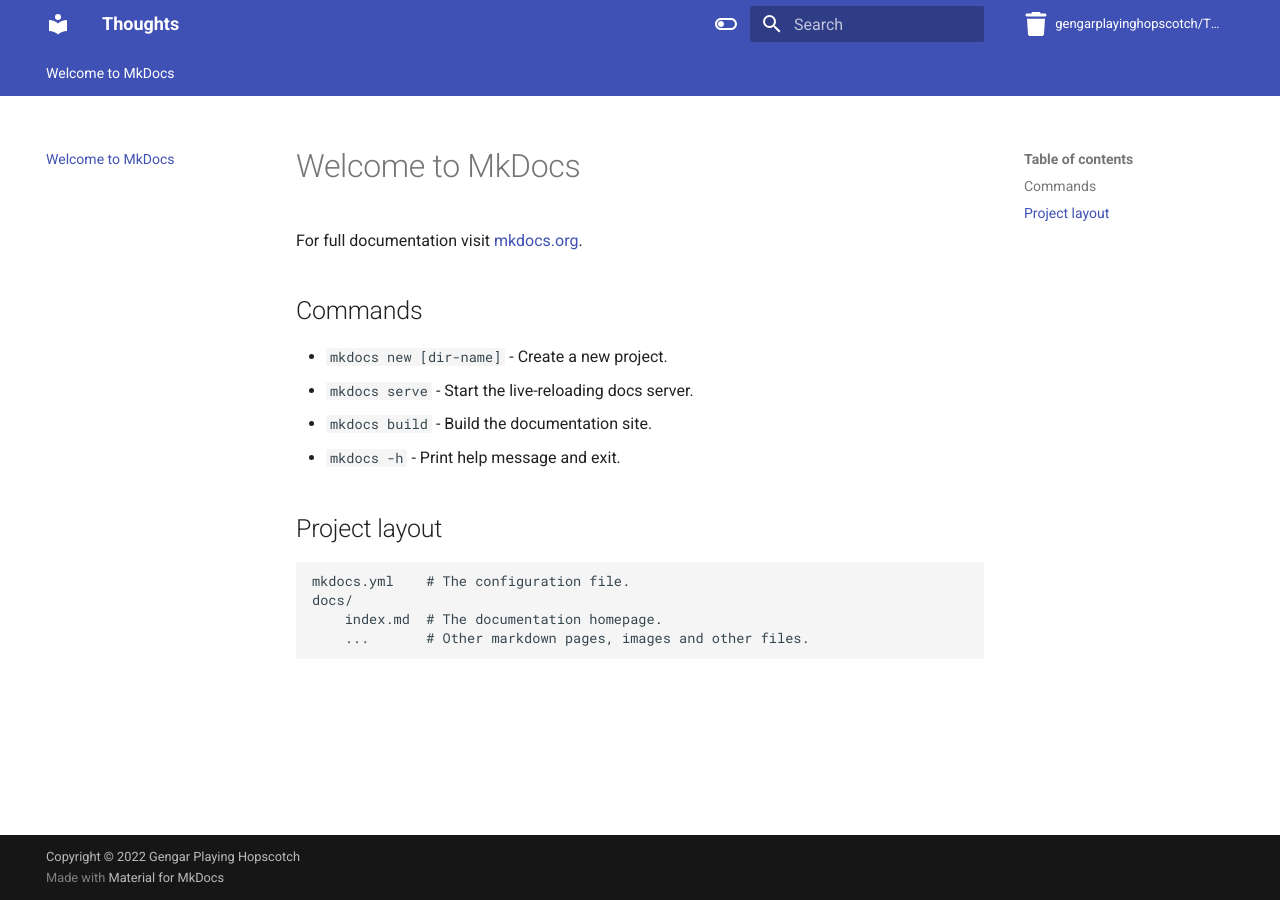
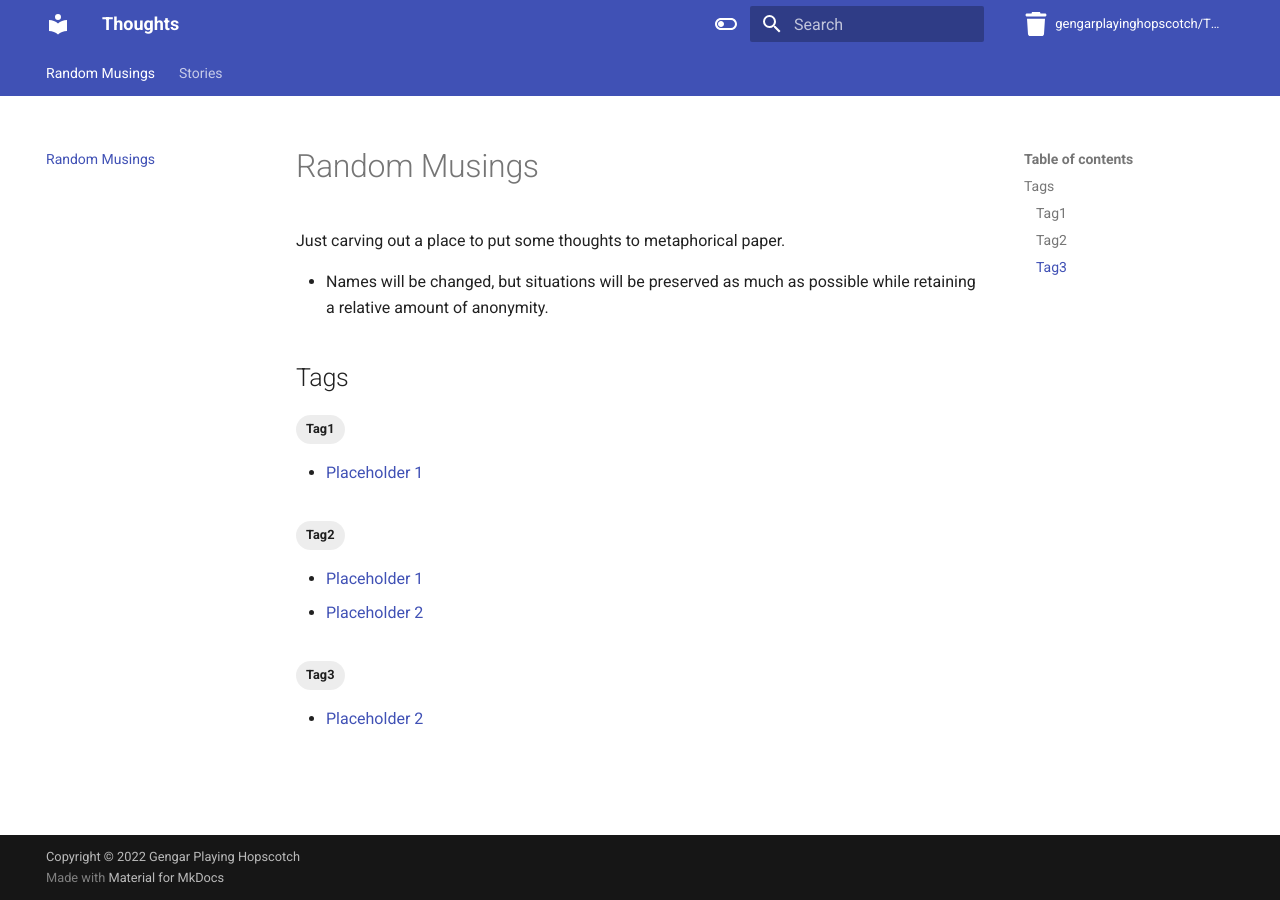
Before and after one commit to GengarPlayingHopscotch/Thoughts, an MkDocs documentation site: the page built from docs/index.md, in a window 1280 px wide. Built offline with MkDocs 1.6.1 and Material for MkDocs 9.7.7, drawn with Linux system fonts in a browser that asks for light colours; comment, search, counter and statistics services are not loaded.

Commit message:
Placeholders

```diff
--- a/docs/index.md
+++ b/docs/index.md
@@ -1,17 +1,10 @@
-# Welcome to MkDocs
+# Random Musings
 
-For full documentation visit [mkdocs.org](https://www.mkdocs.org).
+Just carving out a place to put some thoughts to metaphorical paper.
 
-## Commands
+* Names will be changed, but situations will be preserved as much as possible while retaining a relative amount of anonymity.
 
-* `mkdocs new [dir-name]` - Create a new project.
-* `mkdocs serve` - Start the live-reloading docs server.
-* `mkdocs build` - Build the documentation site.
-* `mkdocs -h` - Print help message and exit.
 
-## Project layout
+## Tags
 
-    mkdocs.yml    # The configuration file.
-    docs/
-        index.md  # The documentation homepage.
-        ...       # Other markdown pages, images and other files.
+[TAGS]
--- /dev/null
+++ b/docs/stories/placeholder.md
@@ -0,0 +1,8 @@
+---
+tags:
+  - Tag1
+  - Tag2
+---
+# Placeholder 1
+
+doot doot
--- /dev/null
+++ b/docs/stories/placeholder2.md
@@ -0,0 +1,8 @@
+---
+tags:
+  - Tag2
+  - Tag3
+---
+# Placeholder 2
+
+more dooting
--- a/mkdocs.yml
+++ b/mkdocs.yml
@@ -25,7 +25,8 @@
 edit_uri: ""
 
 plugins:
-  - tags
+  - tags:
+      tags_file: index.md
   - search
 
 copyright: Copyright &copy; 2022 Gengar Playing Hopscotch
```
Also changed, not shown: 1 other file.
